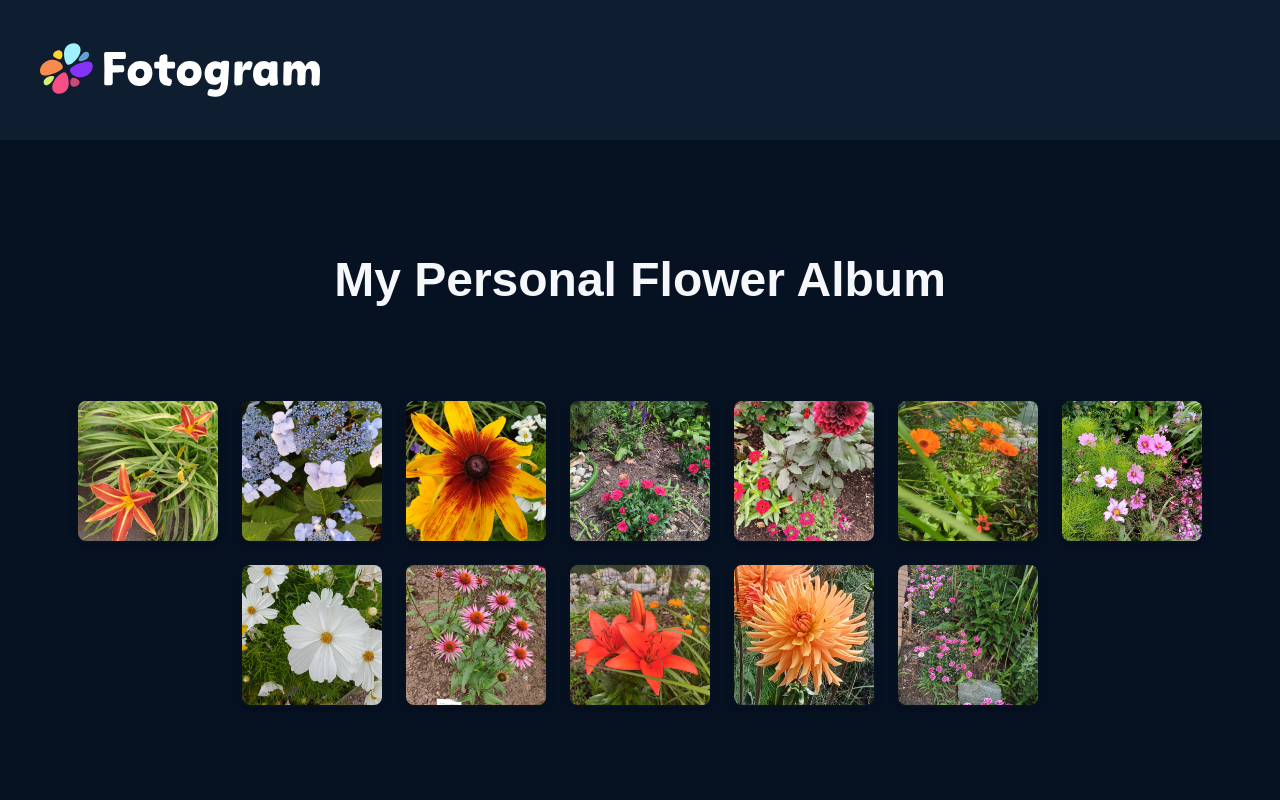
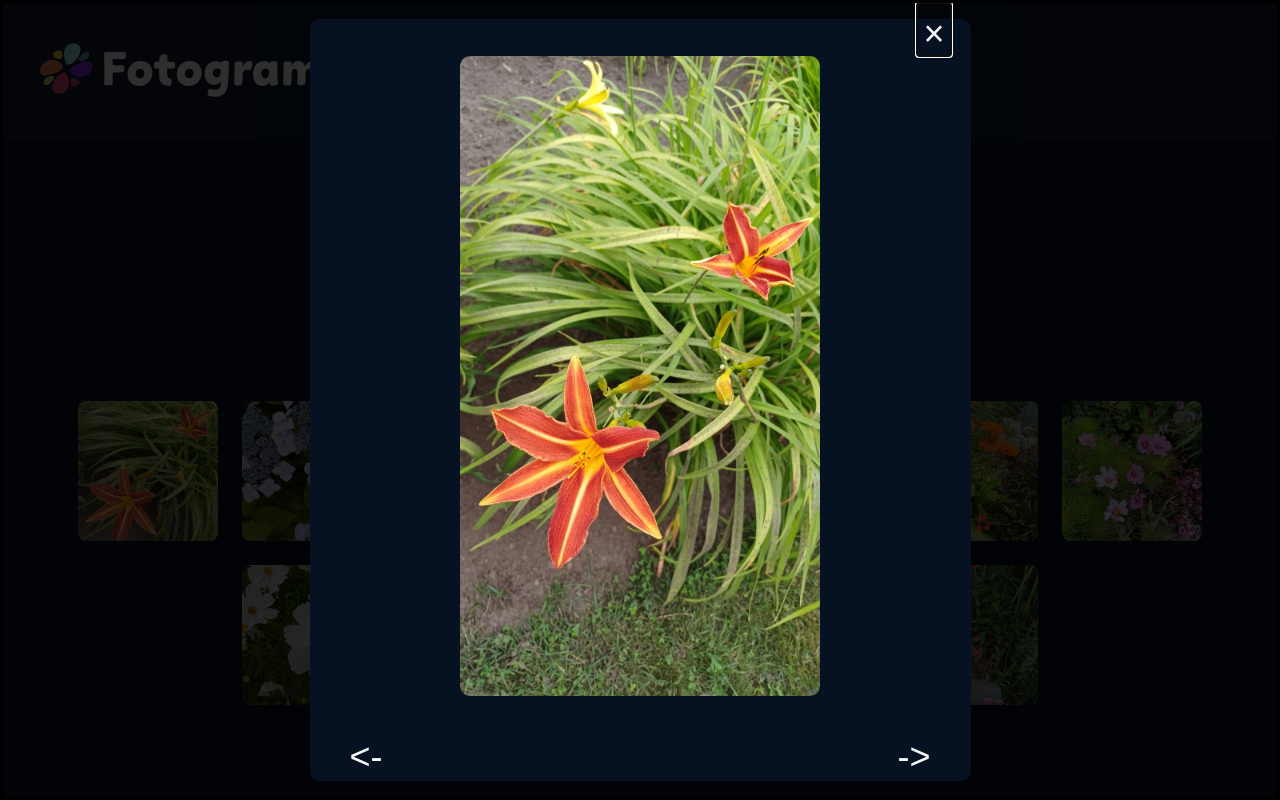
Before and after one commit to c-bakis/fotogram, a plain HTML site: page index.html in a window 1280 px wide. Both pictures are taken after a click on the picture 148 px from the left and 471 px from the top of the page. Shown: the top 800 px of the page. Drawn offline with Linux system fonts and the light colour scheme; a web font is replaced by a local one.

Commit message:
feat: closing dialog by clicking on display around it

```diff
--- a/assets/js/app.js
+++ b/assets/js/app.js
@@ -1,6 +1,6 @@
 
 const imagesContainer = document.getElementById("imgDiv");
-const dialog = document.getElementById("dialog");
+const dialog = document.getElementById("dialogContent");
 
 let images = [
   "orangene Taglilie.jpg",
@@ -28,7 +28,6 @@ function displayImages() {
 }
 
 function openDialog(item) {
-  console.log(item.id, item);
   createDialog(item);
   dialog.showModal();
 }
@@ -36,16 +35,28 @@ function openDialog(item) {
 createDialog = (item) => {
   dialog.innerHTML = "";
   dialog.innerHTML += `
-      <button class="close" onclick="closeDialog()">&times;</button>
+  <div class="inner-dialog">
+      <button class="close" onclick="closeDialog()" aria-label="Ansicht Schließen">&times;</button>
       ${item.outerHTML}
-      <button class="next-image" id="prev" onclick="prevImage(${item.id})"><-</button>
-      <button class="next-image" id="next" onclick="nextImage(${item.id})">-></button>
-  `;
+      <div class="next-and-prev-buttons">
+        <button class="prev-image" id="prev" onclick="prevImage(${item.id})" aria-label="vorheriges Bild"><-</button>
+        <button class="next-image" id="next" onclick="nextImage(${item.id})" aria-label="nächstes Bild">-></button>
+      </div>
+  </div>`;
 }
 
+function closeDialogOnClickOutside(event) {
+  // Check if the click is outside the dialog content
+  if (event.target === dialog) {
+    closeDialog();
+  }
+}
 function closeDialog() {
-  dialog.close();
-  dialog.innerHTML = "";
+  // Check if the dialog is open before trying to close it
+  if (dialog.open) {
+    dialog.close();
+    dialog.innerHTML = "";
+  }
 }
 
 // showing next and previous image onclick
--- a/index.html
+++ b/index.html
@@ -12,12 +12,12 @@
         <img src="./assets/icons/Fotogram_Logo.svg" alt="Logo Fotogram">
     </header>
 
-    <main>
+    <main id="mainContent">
         <h1>My Personal Flower Album</h1>
         <div id="imgDiv" class="img-div">
             <!-- Images will be dynamically inserted here by JavaScript.  -->
         </div>
-        <dialog class="dialog-content" id="dialogContent"></dialog>
+        <dialog class="dialog-content" id="dialogContent" onclick="closeDialogOnClickOutside(event)"></dialog>
     </main>
 
     <footer>
--- a/style/style.css
+++ b/style/style.css
@@ -98,6 +98,50 @@ h1 {
     transition: transform 0.3s ease, border-color 0.3s ease;
 }
 
+dialog {
+    width: 100%;
+    height: 100vh;
+    background-color: rgba(0, 0, 0, 0.8);
+}
+.inner-dialog {
+    width: 50%;
+    height: calc(100% - 40px);
+    margin: auto;
+    background-color: var(--background-color);
+    border-radius: 10px;
+    padding: 20px;
+    display: flex;
+    flex-direction: column;
+    justify-content: center;
+    align-items: center;
+}
+.dialog-content img {
+    max-width: 100%;
+    max-height: 80vh;
+    border-radius: 10px;
+}
+.close, .next-image, .prev-image {
+    background-color: transparent;
+    border: none;
+    color: var(--text-color);
+    font-size: 2.25em;
+    cursor: pointer;
+}
+.close {
+    align-self: flex-end;
+    padding-top: 10px;
+}
+.next-image, .prev-image {
+    margin: 10px;
+    padding: 10px;
+}
+.next-and-prev-buttons {
+    display: flex;
+    justify-content: space-between;
+    width: 100%;
+    margin-top: 20px;
+}
+
 @media (max-width: 786px) {
     main {
         padding: 20px;
@@ -113,6 +157,16 @@ h1 {
         max-width: 112px;
         height: 112px;
     }
+    .inner-dialog {
+        width: 70%;
+        padding: 0;
+    }
+}
+@media (max-width: 590px) {
+    .inner-dialog {
+        width: 90%;
+        height: calc(100% - 20px);
+    }
 }
 
 @media (max-width: 402px) {
```
